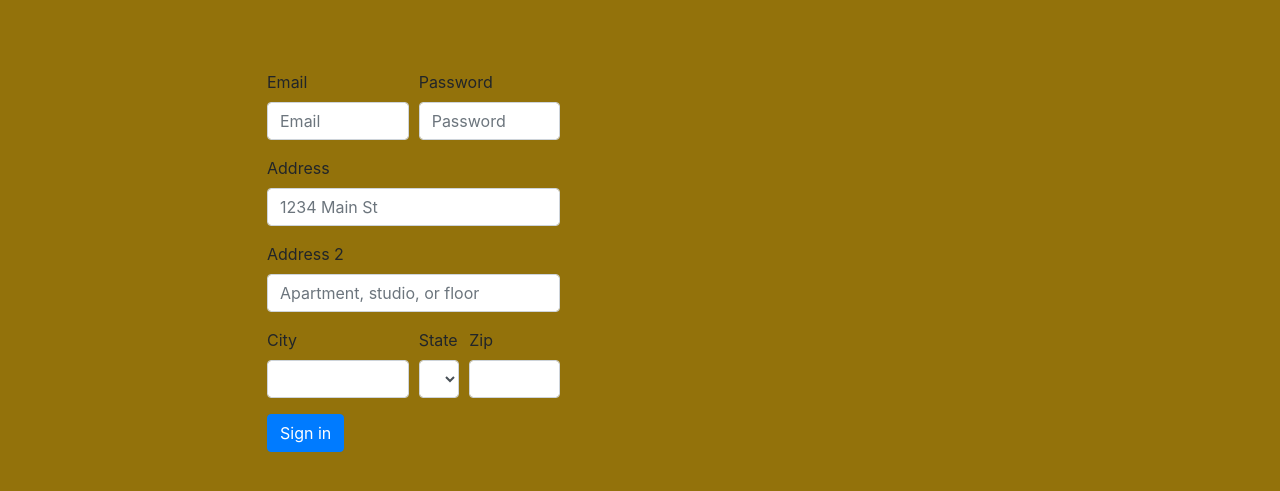
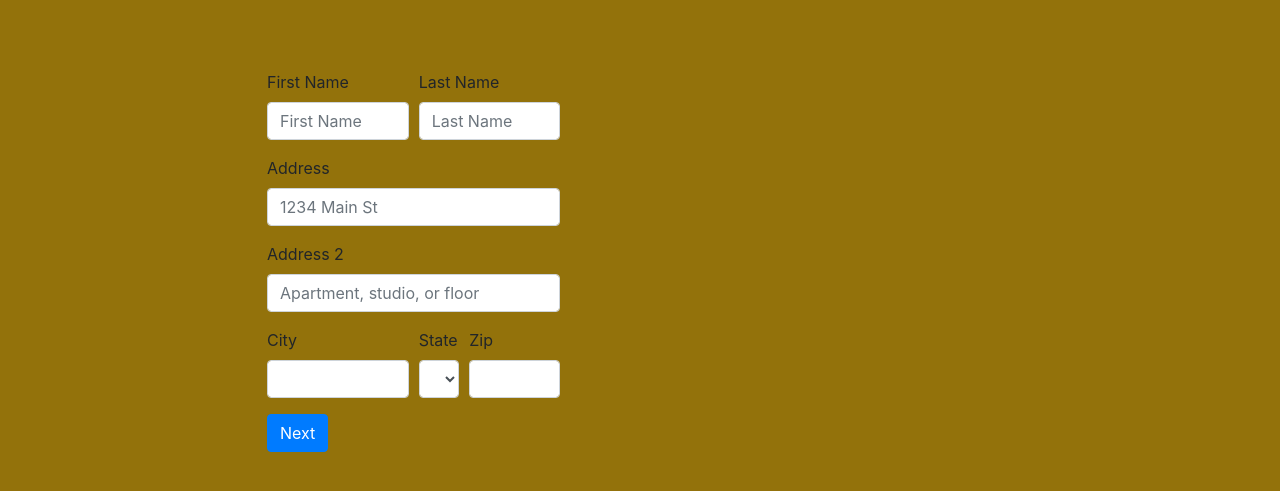
Before and after one commit to jzuliek/Webstore, an Angular app in the folder Store-web/: page /checkout in a window 1280 px wide. Shown: the part 459-950 px from the top of the page. Built offline with nearby package versions, Linux system fonts and the light colour scheme; what primeng would draw is missing.

Commit message:
login and checkout

```diff
--- a/Store-web/src/app/views/forms/checkout/checkout.component.html
+++ b/Store-web/src/app/views/forms/checkout/checkout.component.html
@@ -1,15 +1,15 @@
-<div class="container d-flex justify-content-center" style ="height: 700px;">
+<div class="container d-flex justify-content-center" style="height: 700px;">
   <div class="row d-flex align-items-center">
     <div class="col-5">
       <form>
         <div class="form-row">
           <div class="form-group col-md-6">
-                            <label for="inputEmail4">Email</label>
-                            <input type="email" class="form-control" id="inputEmail4" placeholder="Email">
+            <label for="fName">First Name</label>
+            <input type ="name"class="form-control" id="fName" placeholder="First Name">
           </div>
           <div class="form-group col-md-6">
-                            <label for="inputPassword4">Password</label>
-                            <input type="password" class="form-control" id="inputPassword4" placeholder="Password">
+            <label for="lName">Last Name</label>
+            <input type="name" class="form-control" id="lName" placeholder="Last Name">
           </div>
         </div>
         <div class="form-group">
@@ -37,7 +37,7 @@
             <input type="text" class="form-control" id="inputZip">
           </div>
         </div>
-                        <button type="submit" class="btn btn-primary">Sign in</button>
+        <button type="submit" class="btn btn-primary">Next</button>
       </form>
     </div>
     <div class="col"></div>
--- a/Store-web/src/app/views/forms/create-account/create-account.component.html
+++ b/Store-web/src/app/views/forms/create-account/create-account.component.html
@@ -4,22 +4,26 @@
         <form>
             <div class="form-row">
                 <div class="form-group col-md-6">
-                    <label for="inputEmail4">First Name</label>
-                    <input type="email" class="form-control" id="inputEmail4" placeholder="First Name">
+                    <label for="firstName">First Name</label>
+                    <input type="name" class="form-control" id="firstName" placeholder="First Name">
                 </div>
                 <div class="form-group col-md-6">
-                    <label for="inputPassword4">Last Name</label>
-                    <input type="password" class="form-control" id="inputPassword4" placeholder="LastName">
+                    <label for="lastName">Last Name</label>
+                    <input type="name" class="form-control" id="lastName" placeholder="Last Name">
                 </div>
             </div>
             <div class="form-group">
-                <label for="inputAddress">Email</label>
-                <input type="text" class="form-control" id="inputAddress" placeholder="Email">
+                <label for="Email">Email</label>
+                <input type="email" class="form-control" id="email" placeholder="Email">
             </div>
             <div class="form-group">
-                <label for="inputAddress2">Password</label>
+                <label for="Password">Password</label>
                 <input type="text" class="form-control" id="inputAddress2" placeholder="Password">
             </div>
+            <div class="form-group">
+                    <label for="Password">Re-Enter Password</label>
+                    <input type="text" class="form-control" id="inputAddress2" placeholder="Password">
+                </div>
 
             <button type="submit" class="btn btn-primary">Create</button>
         </form>
```
Lines whose indentation alone changed are shown as unchanged.
